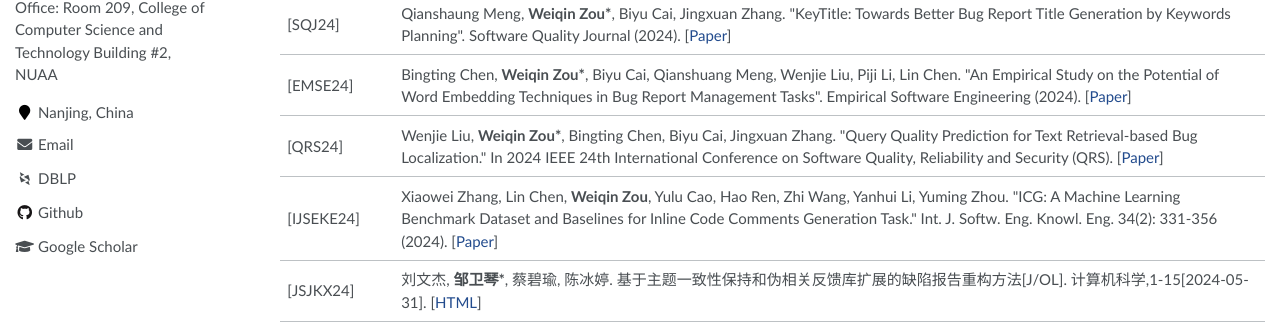
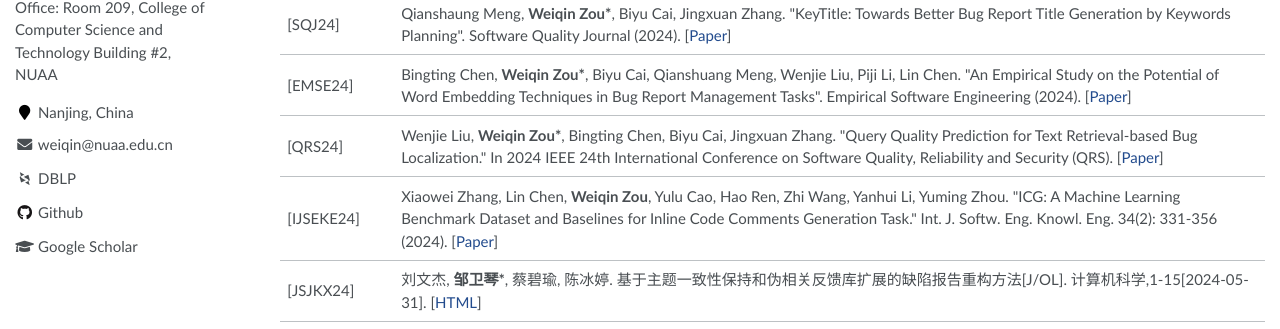
Before and after one commit to Weiqin-Zou/Weiqin-Zou.github.io, a Jekyll site: the page built from _pages/about.md, in a window 1280 px wide. Shown: the part 535-864 px from the top of the page. Built offline with Jekyll 4.4.1, drawn with Linux system fonts in a browser that asks for light colours; some web fonts are replaced.

Commit message:
update: email now displays address

```diff
--- a/_includes/author-profile.html
+++ b/_includes/author-profile.html
@@ -29,7 +29,7 @@
         <li><a href="{{ author.uri }}"><i class="fas fa-fw fa-link" aria-hidden="true"></i> Website</a></li>
       {% endif %}
       {% if author.email %}
-        <li><a href="mailto:{{ author.email }}"><i class="fas fa-fw fa-envelope" aria-hidden="true"></i> Email</a></li>
+        <li><a href="mailto:{{ author.email }}"><i class="fas fa-fw fa-envelope" aria-hidden="true"></i> {{ author.email }}</a></li>
       {% endif %}
       {% if author.keybase %}
         <li><a href="https://keybase.io/{{ author.keybase }}"><i class="fas fa-fw fa-key" aria-hidden="true"></i> Keybase</a></li>
--- a/_includes/author-profile_cn.html
+++ b/_includes/author-profile_cn.html
@@ -29,7 +29,7 @@
         <li><a href="{{ author.uri }}"><i class="fas fa-fw fa-link" aria-hidden="true"></i> Website</a></li>
       {% endif %}
       {% if author.email %}
-        <li><a href="mailto:{{ author.email }}"><i class="fas fa-fw fa-envelope" aria-hidden="true"></i> 电子邮箱</a></li>
+        <li><a href="mailto:{{ author.email }}"><i class="fas fa-fw fa-envelope" aria-hidden="true"></i> {{ author.email }}</a></li>
       {% endif %}
       {% if author.keybase %}
         <li><a href="https://keybase.io/{{ author.keybase }}"><i class="fas fa-fw fa-key" aria-hidden="true"></i> Keybase</a></li>
```
